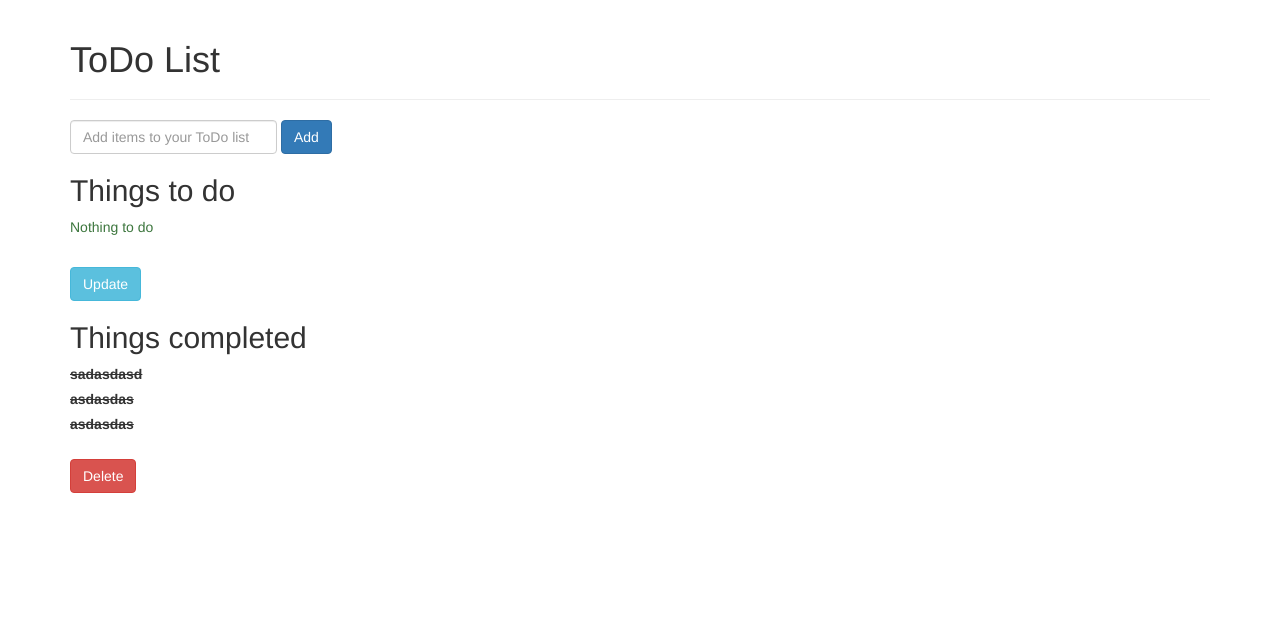
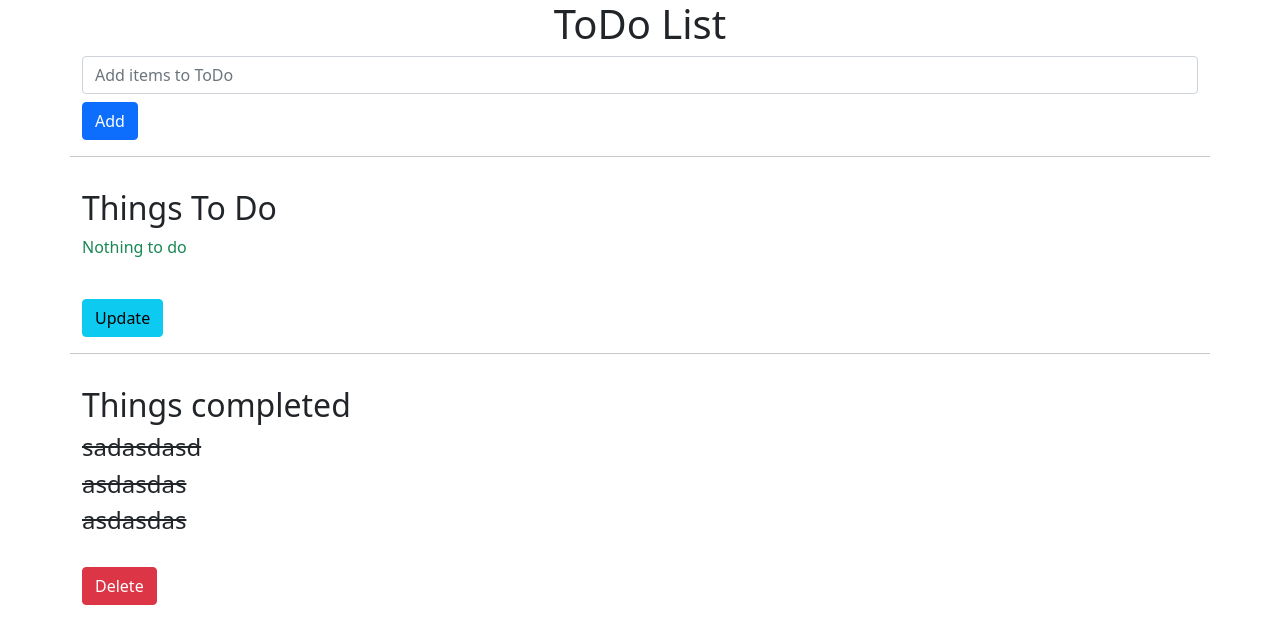
Before and after one commit to ganesh2257767/Todo-List, a Flask app: page / in a window 1280 px wide. Shown: the top 644 px of the page. Run offline with Flask 2, Linux system fonts and the light colour scheme; data comes from the database, SQL or seed files in the repository; both versions use the stored data as it was after the commit; some libraries are stand-ins or nearby versions.

Commit message:
Added some style

```diff
--- a/templates/index.html
+++ b/templates/index.html
@@ -6,8 +6,9 @@
     <meta http-equiv="X-UA-Compatible" content="IE=edge">
     <meta name="viewport" content="width=device-width, initial-scale=1.0">
     <!-- Latest compiled and minified CSS -->
-    <link rel="stylesheet" href="https://maxcdn.bootstrapcdn.com/bootstrap/3.3.7/css/bootstrap.min.css"
-        integrity="sha384-BVYiiSIFeK1dGmJRAkycuHAHRg32OmUcww7on3RYdg4Va+PmSTsz/K68vbdEjh4u" crossorigin="anonymous">
+    <!-- CSS only -->
+    <link href="https://cdn.jsdelivr.net/npm/bootstrap@5.1.1/dist/css/bootstrap.min.css" rel="stylesheet"
+        integrity="sha384-F3w7mX95PdgyTmZZMECAngseQB83DfGTowi0iMjiWaeVhAn4FJkqJByhZMI3AhiU" crossorigin="anonymous">
 
     <title>Document</title>
 </head>
@@ -15,49 +16,51 @@
 <body>
     <div class="container">
         <div class="row">
-            <div class="col-lg-12 col-md-12 col-sm-12 col-xs-12">
-                <div class="page-header">
-                    <h1>ToDo List</h1>
+            <div class="col-md-12">
+                <h1 class="justify-content-center text-center">ToDo List</h1>
             </div>
-                <form class=form-inline action={{ url_for('add')}} method="POST">
-                    <div class="form-group">
-                        <input class="form-control" type="text" name='item' placeholder='Add items to your ToDo list'
-                            required>
-                        <input class="btn btn-primary" type="submit" value="Add">
+            <form action={{ url_for('add')}} method="POST">
+                <div>
+                    <input class="form-control mb-2" type="text" name="item" placeholder="Add items to ToDo" required>
+                    <button type="submit" class="btn btn-primary mb-3">Add</button>
                 </div>
             </form>
+            <hr>
 
-                <h2>Things to do</h2>
+            <div class="col-md-12 mt-3">
+                <h2>Things To Do</h2>
+            </div>
             <form action={{ url_for('done')}} method="POST">
-                    <div class="form-group">
+                <div>
                     {% if pending%}
                     {% for item in pending %}
-                            <div class="checkbox">
-                                <label>
+                    <div>
+                        <h4><label>
                                 <input type="checkbox" id={{ item.id_x}} name={{ item.id_x}}>
                                 {{ item.item }}
-                                </label>
+                            </label></h4>
                     </div>
                     {% endfor %}
                     {% else %}
                     <p class="text-success">Nothing to do</p>
                     {% endif %}
-                        <br><input class="btn btn-info" type="submit" value="Update">
+                    <br><input class="btn btn-info mb-3" type="submit" value="Update">
                 </div>
             </form>
+            <hr>
 
-                <h2>Things completed</h2>
+            <h2 class="mt-3">Things completed</h2>
             <form action={{ url_for('erase')}} method="POST">
                 {% for item in done %}
-                    <label><del>{{ item.item }}</del></label><br>
+                <h4><label><del>{{ item.item }}</del></label></h4>
                 {% endfor %}
                 <br><input class="btn btn-danger" type="submit" value="Delete">
             </form>
         </div>
     </div>
-    </div>
-    <script src="https://maxcdn.bootstrapcdn.com/bootstrap/3.3.7/js/bootstrap.min.js"
-        integrity="sha384-Tc5IQib027qvyjSMfHjOMaLkfuWVxZxUPnCJA7l2mCWNIpG9mGCD8wGNIcPD7Txa"
+    <!-- JavaScript Bundle with Popper -->
+    <script src="https://cdn.jsdelivr.net/npm/bootstrap@5.1.1/dist/js/bootstrap.bundle.min.js"
+        integrity="sha384-/bQdsTh/da6pkI1MST/rWKFNjaCP5gBSY4sEBT38Q/9RBh9AH40zEOg7Hlq2THRZ"
         crossorigin="anonymous"></script>
 </body>
 
```
Also changed, not shown: todo.db. Lines whose indentation alone changed are shown as unchanged.
